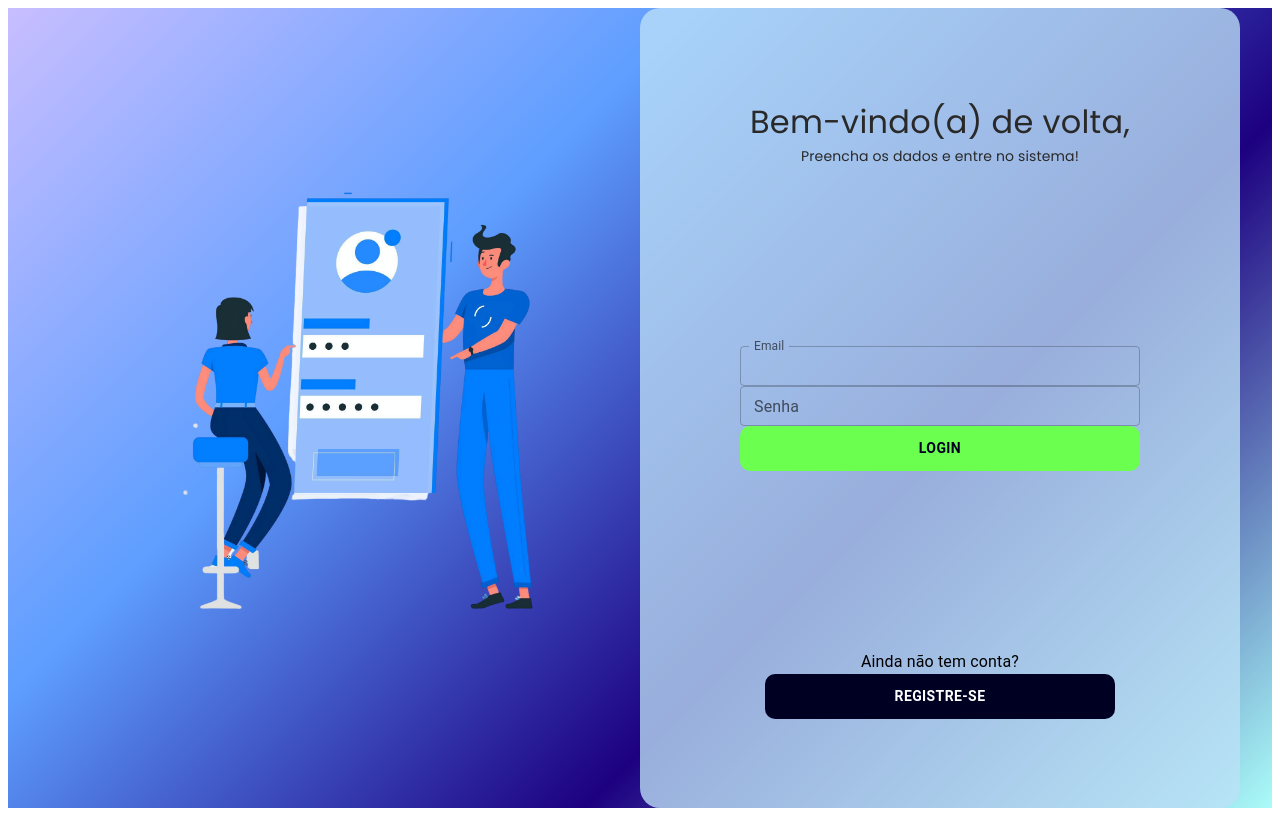
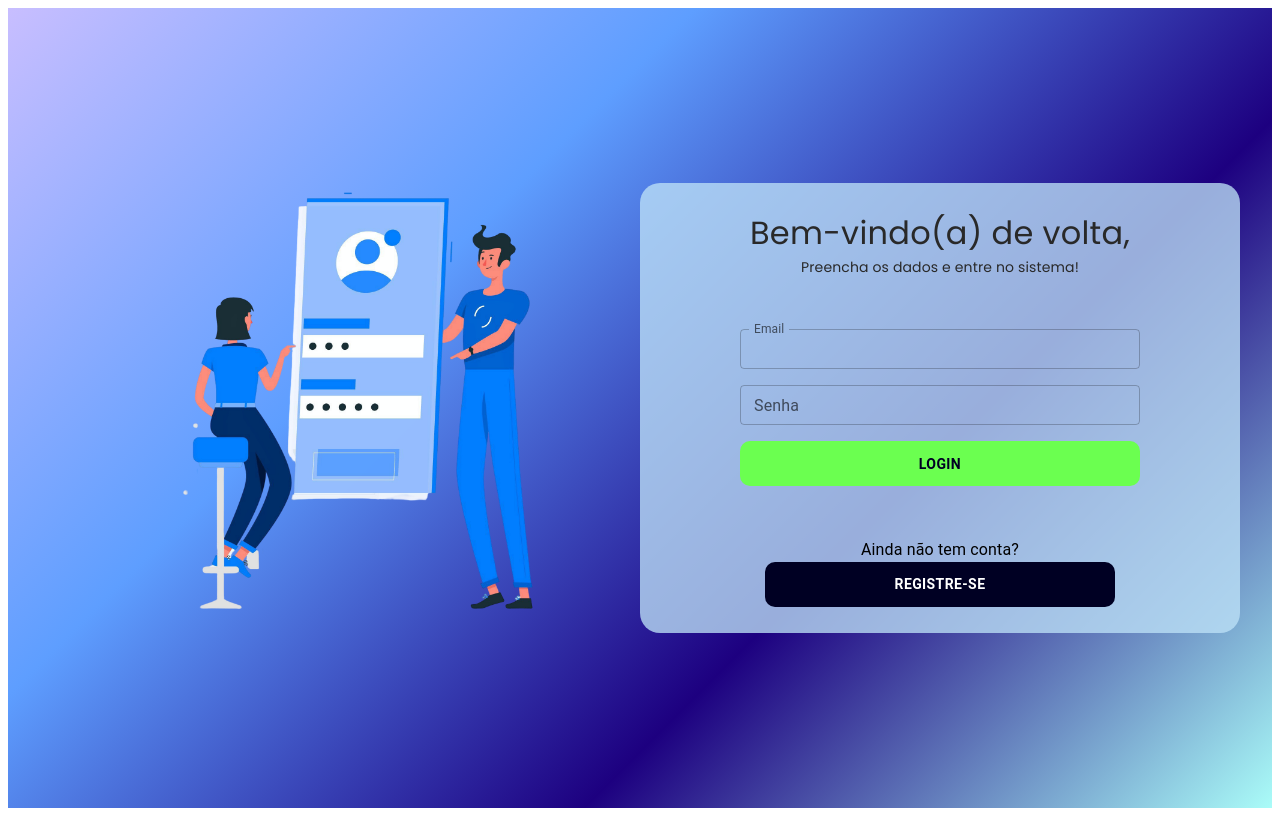
Before and after one commit to gi-lais/my-test-products, a React (Vite) app: page / in a window 1280 px wide. Built offline with nearby package versions, Linux system fonts and the light colour scheme; some icons are missing.

Commit message:
💄 Atualizando estilos

```diff
--- a/src/components/Form/Form.module.scss
+++ b/src/components/Form/Form.module.scss
@@ -1,15 +1,7 @@
-@use '../../styles/_variables' as *;
-@use '../../styles/_global' as *;
+@use "../../styles/_variables" as *;
+@use "../../styles/_global" as *;
 
-.form{
-    display: flex;
-    align-items: center;
-    justify-content: center;
-    flex-wrap: wrap;
-    flex-direction: column;
-}
-
-.formRegister{
+.form {
   display: flex;
   align-items: center;
   justify-content: center;
--- a/src/components/Form/RegisterForm.tsx
+++ b/src/components/Form/RegisterForm.tsx
@@ -100,7 +100,7 @@ const RegisterForm = () => {
   return (
     <>
       <Box
-        className={styles.formRegister}
+        className={styles.form}
         component="form"
         onSubmit={handleSubmit(onSubmit)}
       >
--- a/src/pages/Auth/Auth.module.scss
+++ b/src/pages/Auth/Auth.module.scss
@@ -12,6 +12,7 @@
 .authGrid {
   display: flex;
   flex-direction: row;
+  align-items: center;
   width: 100%;
   transition: flex-direction 0.6s ease-in-out;
 
@@ -49,6 +50,10 @@
   width: 600px;
 }
 
+.formPanelSmall {
+  height: 450px;
+}
+
 .boxBtnAuth {
   display: flex;
   flex-direction: column;
--- a/src/pages/Auth/Auth.tsx
+++ b/src/pages/Auth/Auth.tsx
@@ -28,7 +28,11 @@ const Auth = () => {
         </Grid>
 
         <Grid size={6}>
-          <Box className={styles.formPanel}>
+          <Box
+            className={`${styles.formPanel} ${
+              isRegister ? "" : styles.formPanelSmall
+            }`}
+          >
             <Box className={styles.boxBtnAuth}>
               <Typography className="h1">
                 {isRegister ? "Bem-vindo(a)." : "Bem-vindo(a) de volta,"}
```
Lines whose indentation alone changed are shown as unchanged.
